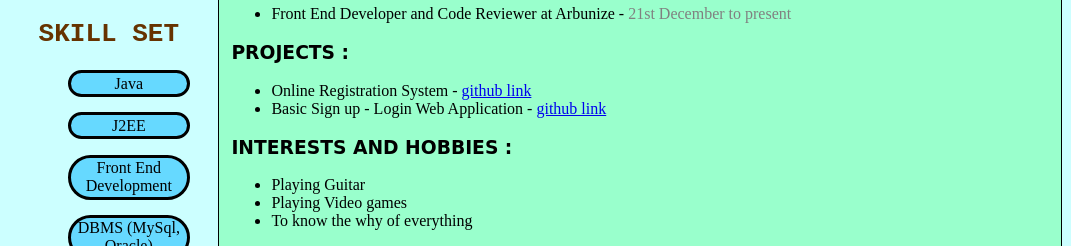
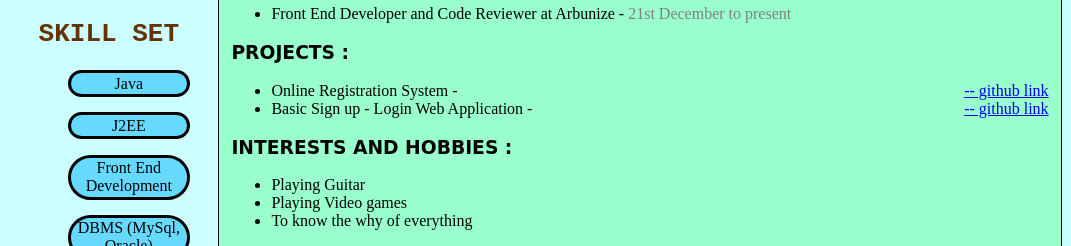
Before and after one commit to sawarnee/Resume, a plain HTML site: page index.html in a window 1280 px wide. Shown: the part 358-604 px from the top of the page, 0-1071 px from the left. Drawn offline with Linux system fonts and the light colour scheme.

Commit message:
Update index.html

```diff
--- a/index.html
+++ b/index.html
@@ -123,6 +123,10 @@
 			{
 				list-style-type: disc;
 			}
+			#projects li a
+			{
+				float: right;
+			}
 			#skills li
 			{
 				cursor: pointer;
@@ -205,11 +209,11 @@
 					<li>Front End Developer and Code Reviewer at Arbunize - <span class="date ">21st December to present</span></li>
 				</ul>
 			</div>
-			<div id="project">
+			<div id="projects">
 				<h3>PROJECTS : </h3>
 				<ul>
-					<li>Online Registration System - <a href="https://github.com/sawarnee/OnlineRegistrationSystem" target="_blank">github link</a></li>
-					<li>Basic Sign up - Login Web Application - <a href="https://github.com/sawarnee/signup_login_application" target="_blank">github link</a></li>
+					<li>Online Registration System - <a href="https://github.com/sawarnee/OnlineRegistrationSystem" target="_blank">-- github link</a></li>
+					<li>Basic Sign up - Login Web Application - <a href="https://github.com/sawarnee/signup_login_application" target="_blank">-- github link</a></li>
 				</ul>
 			</div>
 			<div id="hobbies">
```
